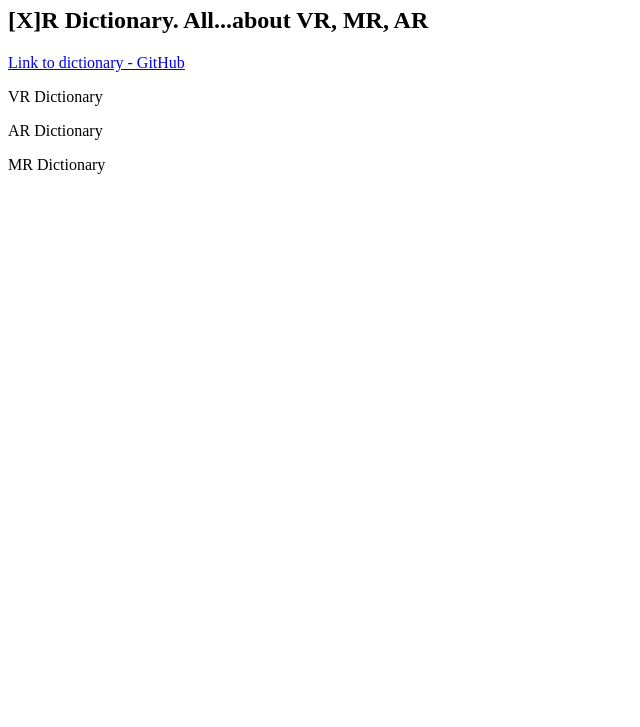
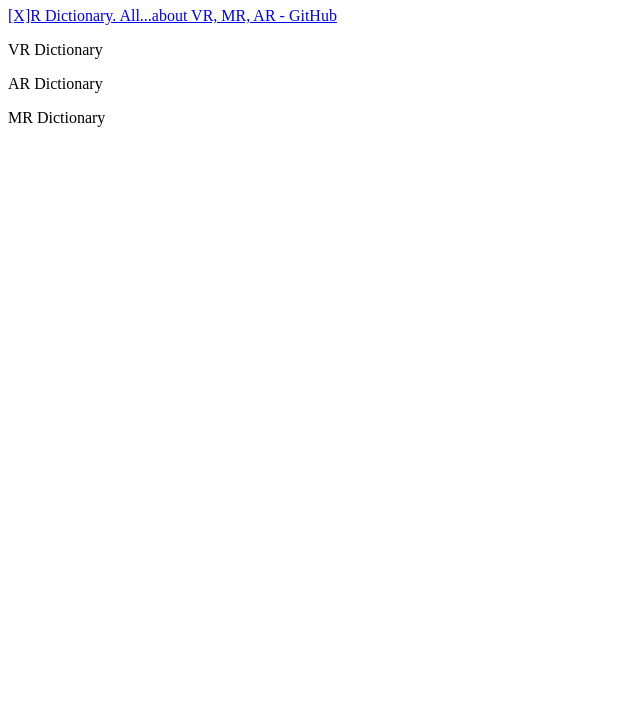
Before and after one commit to audbjort/audbjort.github.io, a plain HTML site: page index.html in a window 1280 px wide. Shown: the part 73-800 px from the top of the page, without its empty margins (0-640 px from the left). Drawn offline with Linux system fonts and the light colour scheme.

Commit message:
Update index.html

```diff
--- a/index.html
+++ b/index.html
@@ -2,9 +2,8 @@
 <html>
 <body>
 <h1>Hello VR!</h1>
-  <h2>[X]R Dictionary. All...about VR, MR, AR</h2>
 
-  <a href="https://github.com/audbjort/XR">Link to dictionary - GitHub</a>
+  <a href="https://github.com/audbjort/XR">[X]R Dictionary. All...about VR, MR, AR - GitHub</a>
 
 
 <p>VR Dictionary</p>
```
